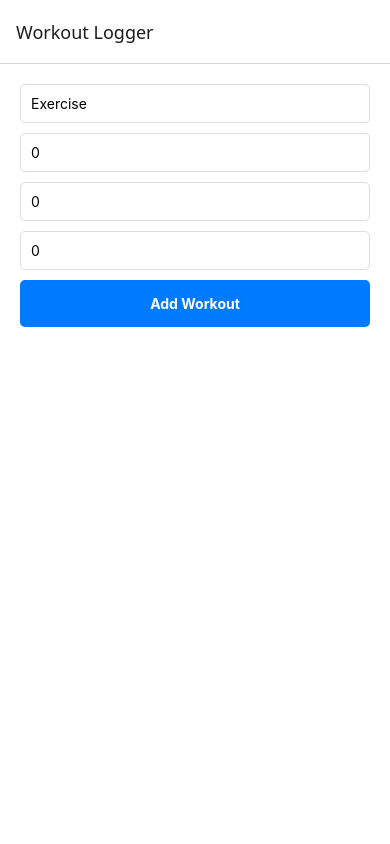
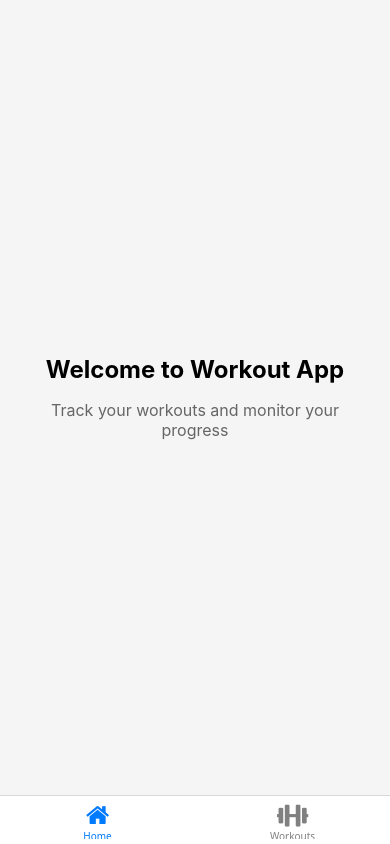
Before and after one commit to laurenthat/WorkoutApp-frontend, a React Native app: screen /Home in a window 390 px wide. Built offline with nearby package versions, Linux system fonts and the light colour scheme; no server answers.

Commit message:
Made two Screens(Home and Workouts. Workouts screen has a list of workouts and a button to add workouts

```diff
--- a/App.tsx
+++ b/App.tsx
@@ -1,19 +1,25 @@
+import "react-native-gesture-handler";
+import "react-native-reanimated";
+import { GestureHandlerRootView } from "react-native-gesture-handler";
 import { NavigationContainer } from "@react-navigation/native";
 import { createNativeStackNavigator } from "@react-navigation/native-stack";
-import { HomeScreen } from "./src/screens/HomeScreen";
+import { AppNavigator } from "./src/navigation/AppNavigator";
 
 const Stack = createNativeStackNavigator();
 
 export default function App() {
   return (
-    <NavigationContainer>
-      <Stack.Navigator>
+    <GestureHandlerRootView style={{ flex: 1 }}>
+      <NavigationContainer>
+        {/* <Stack.Navigator>
         <Stack.Screen
           name="Home"
           component={HomeScreen}
           options={{ title: "Workout Logger" }}
         />
-      </Stack.Navigator>
-    </NavigationContainer>
+      </Stack.Navigator> */}
+        <AppNavigator />
+      </NavigationContainer>
+    </GestureHandlerRootView>
   );
 }
--- /dev/null
+++ b/babel.config.js
@@ -0,0 +1,4 @@
+module.exports = {
+  presets: ["babel-preset-expo"],
+  plugins: ["react-native-reanimated/plugin"],
+};
--- a/package.json
+++ b/package.json
@@ -10,6 +10,8 @@
     "web": "expo start --web"
   },
   "dependencies": {
+    "@gorhom/bottom-sheet": "^5.1.2",
+    "@react-navigation/bottom-tabs": "^7.3.4",
     "@react-navigation/native": "^7.1.0",
     "@react-navigation/native-stack": "^7.3.4",
     "axios": "^1.8.4",
@@ -17,7 +19,9 @@
     "expo-status-bar": "~2.0.1",
     "react": "18.3.1",
     "react-native": "0.76.8",
-    "react-native-safe-area-context": "4.12.0",
+    "react-native-gesture-handler": "~2.20.2",
+    "react-native-reanimated": "~3.16.1",
+    "react-native-safe-area-context": "^4.12.0",
     "react-native-screens": "~4.4.0"
   },
   "devDependencies": {
--- a/src/components/WorkoutForm.tsx
+++ b/src/components/WorkoutForm.tsx
@@ -5,6 +5,7 @@ import {
   StyleSheet,
   TouchableOpacity,
   Text,
+  Modal,
 } from "react-native";
 import { Workout } from "../types/workout";
 
@@ -13,6 +14,7 @@ interface Props {
 }
 
 export const WorkoutForm: React.FC<Props> = ({ onSubmit }) => {
+  //   const [isModalVisible, setIsModalVisible] = useState(false);
   const [workout, setWorkout] = useState<Workout>({
     exercise: "",
     sets: 0,
@@ -23,6 +25,7 @@ export const WorkoutForm: React.FC<Props> = ({ onSubmit }) => {
   const handleSubmit = () => {
     onSubmit(workout);
     setWorkout({ exercise: "", sets: 0, reps: 0, weight: 0 });
+    // setIsModalVisible(false);
   };
 
   return (
@@ -65,7 +68,7 @@ export const WorkoutForm: React.FC<Props> = ({ onSubmit }) => {
 
 const styles = StyleSheet.create({
   container: {
-    padding: 20,
+    flex: 1,
   },
   input: {
     borderWidth: 1,
@@ -79,9 +82,11 @@ const styles = StyleSheet.create({
     padding: 15,
     borderRadius: 5,
     alignItems: "center",
+    marginTop: 10,
   },
   buttonText: {
     color: "white",
     fontWeight: "bold",
+    fontSize: 16,
   },
 });
--- a/src/components/WorkoutList.tsx
+++ b/src/components/WorkoutList.tsx
@@ -6,28 +6,69 @@ import {
   TouchableOpacity,
   FlatList,
 } from "react-native";
+import { FontAwesome } from "@expo/vector-icons";
 import { Workout } from "../types/workout";
 
 interface Props {
   workouts: Workout[];
   onDelete: (id: number) => void;
+  onModify?: (workout: Workout) => void;
 }
 
-export const WorkoutList: React.FC<Props> = ({ workouts, onDelete }) => {
+const formatDate = (date: Date) => {
+  return new Intl.DateTimeFormat("en-US", {
+    day: "numeric",
+    month: "long",
+    year: "numeric",
+  }).format(date);
+};
+
+export const WorkoutList: React.FC<Props> = ({
+  workouts,
+  onDelete,
+  onModify,
+}) => {
   const renderItem = ({ item }: { item: Workout }) => (
     <View style={styles.item}>
-      <View style={styles.info}>
+      <View style={styles.contentContainer}>
+        <View style={styles.mainContent}>
           <Text style={styles.exercise}>{item.exercise}</Text>
-        <Text style={styles.details}>
-          {item.sets} sets × {item.reps} reps @ {item.weight} lbs
+          <View style={styles.statsContainer}>
+            <View style={styles.statItem}>
+              <Text style={styles.statLabel}>Sets</Text>
+              <Text style={styles.statValue}>{item.sets}</Text>
+            </View>
+            <View style={styles.statItem}>
+              <Text style={styles.statLabel}>Reps</Text>
+              <Text style={styles.statValue}>{item.reps}</Text>
+            </View>
+            <View style={styles.statItem}>
+              <Text style={styles.statLabel}>Weight</Text>
+              <Text style={styles.statValue}>{item.weight} lbs</Text>
+            </View>
+            <View style={styles.statItem}>
+              <Text style={styles.statLabel}>Date</Text>
+              <Text style={styles.date}>
+                {item.created_at && formatDate(new Date(item.created_at))}
               </Text>
             </View>
+          </View>
+        </View>
+        <View style={styles.actionsContainer}>
+          <TouchableOpacity
+            onPress={() => onModify && item.id && onModify(item)}
+            style={styles.iconButton}
+          >
+            <FontAwesome name="edit" size={20} color="#007AFF" />
+          </TouchableOpacity>
           <TouchableOpacity
             onPress={() => item.id && onDelete(item.id)}
-        style={styles.deleteButton}
+            style={styles.iconButton}
           >
-        <Text style={styles.deleteText}>Delete</Text>
+            <FontAwesome name="trash" size={20} color="#FF3B30" />
           </TouchableOpacity>
+        </View>
+      </View>
     </View>
   );
 
@@ -44,32 +85,63 @@ export const WorkoutList: React.FC<Props> = ({ workouts, onDelete }) => {
 const styles = StyleSheet.create({
   list: {
     flex: 1,
+    paddingTop: 16,
   },
   item: {
-    flexDirection: "row",
-    padding: 15,
+    padding: 16,
+    marginBottom: 16,
+    borderRadius: 8,
+    shadowColor: "#7f7f7f",
+    shadowOffset: {
+      width: 0,
+      height: 10,
+    },
+    shadowOpacity: 0.1,
+    shadowRadius: 3,
+    elevation: 3,
     borderBottomWidth: 1,
     borderBottomColor: "#ddd",
-    alignItems: "center",
     backgroundColor: "white",
   },
-  info: {
+  contentContainer: {
+    flexDirection: "row",
+    justifyContent: "space-between",
+  },
+  mainContent: {
     flex: 1,
   },
   exercise: {
+    fontSize: 24,
+    fontWeight: "bold",
+    marginBottom: 12,
+  },
+  date: {
     fontSize: 16,
-    fontWeight: "bold",
+    fontWeight: "600",
+    marginBottom: 4,
   },
-  details: {
+  statsContainer: {
+    flexDirection: "row",
+    gap: 24,
+  },
+  statItem: {
+    alignItems: "center",
+  },
+  statLabel: {
+    fontSize: 14,
     color: "#666",
-    marginTop: 4,
+    marginBottom: 4,
   },
-  deleteButton: {
-    backgroundColor: "#FF3B30",
-    padding: 8,
-    borderRadius: 5,
+  statValue: {
+    fontSize: 16,
+    fontWeight: "600",
   },
-  deleteText: {
-    color: "white",
+  actionsContainer: {
+    flexDirection: "row",
+    alignItems: "flex-start",
+    gap: 16,
+  },
+  iconButton: {
+    padding: 4,
   },
 });
--- /dev/null
+++ b/src/navigation/AppNavigator.tsx
@@ -0,0 +1,38 @@
+import React from "react";
+import { createBottomTabNavigator } from "@react-navigation/bottom-tabs";
+import { HomeScreen } from "../screens/HomeScreen";
+import { WorkoutsScreen } from "../screens/WorkoutsScreen";
+import { FontAwesome, FontAwesome5 } from "@expo/vector-icons"; // Assuming you're using Expo
+
+const Tab = createBottomTabNavigator();
+
+export const AppNavigator = () => {
+  return (
+    <Tab.Navigator
+      screenOptions={{
+        tabBarActiveTintColor: "#007AFF",
+        tabBarInactiveTintColor: "gray",
+        headerShown: false,
+      }}
+    >
+      <Tab.Screen
+        name="Home"
+        component={HomeScreen}
+        options={{
+          tabBarIcon: ({ color, size }) => (
+            <FontAwesome name="home" size={size} color={color} />
+          ),
+        }}
+      />
+      <Tab.Screen
+        name="Workouts"
+        component={WorkoutsScreen}
+        options={{
+          tabBarIcon: ({ color, size }) => (
+            <FontAwesome5 name="dumbbell" size={size} color={color} />
+          ),
+        }}
+      />
+    </Tab.Navigator>
+  );
+};
--- a/src/screens/HomeScreen.tsx
+++ b/src/screens/HomeScreen.tsx
@@ -1,55 +1,39 @@
-import React, { useEffect, useState } from "react";
-import { StyleSheet, View } from "react-native";
-import { WorkoutForm } from "../components/WorkoutForm";
-import { WorkoutList } from "../components/WorkoutList";
-import { workoutService } from "../services/workoutService";
-import { Workout } from "../types/workout";
+import React from "react";
+import { View, Text, StyleSheet, SafeAreaView } from "react-native";
 
 export const HomeScreen = () => {
-  const [workouts, setWorkouts] = useState<Workout[]>([]);
-
-  useEffect(() => {
-    loadWorkouts();
-  }, []);
-
-  const loadWorkouts = async () => {
-    try {
-      const data = await workoutService.getAllWorkouts();
-      setWorkouts(data);
-    } catch (error) {
-      console.error("Error loading workouts:", error);
-    }
-  };
-
-  const handleAddWorkout = async (workout: Workout) => {
-    try {
-      await workoutService.createWorkout(workout);
-      loadWorkouts();
-    } catch (error) {
-      console.error("Error adding workout:", error);
-    }
-  };
-
-  const handleDeleteWorkout = async (id: number) => {
-    try {
-      await workoutService.deleteWorkout(id);
-      loadWorkouts();
-    } catch (error) {
-      console.error("Error deleting workout:", error);
-    }
-  };
-
   return (
-    <View style={styles.container}>
-      <WorkoutForm onSubmit={handleAddWorkout} />
-      <WorkoutList workouts={workouts} onDelete={handleDeleteWorkout} />
-    </View>
+    <SafeAreaView style={styles.container}>
+      <View style={styles.content}>
+        <Text style={styles.title}>Welcome to Workout App</Text>
+        <Text style={styles.subtitle}>
+          Track your workouts and monitor your progress
+        </Text>
+      </View>
+    </SafeAreaView>
   );
 };
 
 const styles = StyleSheet.create({
   container: {
     flex: 1,
-    backgroundColor: "#fff",
+    backgroundColor: "#f5f5f5",
+  },
+  content: {
+    flex: 1,
+    padding: 16,
+    justifyContent: "center",
+    alignItems: "center",
+  },
+  title: {
+    fontSize: 24,
+    fontWeight: "bold",
+    marginBottom: 16,
+    textAlign: "center",
+  },
+  subtitle: {
+    fontSize: 16,
+    color: "#666",
+    textAlign: "center",
   },
 });
--- /dev/null
+++ b/src/screens/WorkoutsScreen.tsx
@@ -0,0 +1,134 @@
+import React, {
+  useEffect,
+  useState,
+  useRef,
+  useCallback,
+  useMemo,
+} from "react";
+import { View, StyleSheet, SafeAreaView, TouchableOpacity } from "react-native";
+import { FontAwesome } from "@expo/vector-icons";
+import BottomSheet, { BottomSheetView } from "@gorhom/bottom-sheet";
+import { GestureHandlerRootView } from "react-native-gesture-handler";
+import { workoutApi } from "../services/workoutService";
+import { Workout } from "../types/workout";
+import { WorkoutList } from "../components/WorkoutList";
+import { WorkoutForm } from "../components/WorkoutForm";
+
+export const WorkoutsScreen = () => {
+  const [workouts, setWorkouts] = useState<Workout[]>([]);
+  const bottomSheetRef = useRef<BottomSheet>(null);
+  const snapPoints = useMemo(() => ["50%"], []);
+
+  const loadWorkouts = async () => {
+    try {
+      const data = await workoutApi.getAll();
+      setWorkouts(data);
+    } catch (error) {
+      console.error("Error loading workouts:", error);
+    }
+  };
+
+  useEffect(() => {
+    loadWorkouts();
+  }, []);
+
+  const handleAddWorkout = async (workout: Omit<Workout, "id">) => {
+    try {
+      await workoutApi.create(workout);
+      loadWorkouts();
+      bottomSheetRef.current?.close();
+    } catch (error) {
+      console.error("Error adding workout:", error);
+    }
+  };
+
+  const handleDeleteWorkout = async (id: number) => {
+    try {
+      await workoutApi.delete(id);
+      loadWorkouts();
+    } catch (error) {
+      console.error("Error deleting workout:", error);
+    }
+  };
+
+  const handleSheetChanges = useCallback((index: number) => {
+    console.log("handleSheetChanges", index);
+  }, []);
+
+  const openBottomSheet = useCallback(() => {
+    bottomSheetRef.current?.snapToIndex(0);
+  }, []);
+
+  return (
+    <GestureHandlerRootView style={styles.container}>
+      <SafeAreaView style={styles.safeArea}>
+        <View style={styles.content}>
+          <WorkoutList workouts={workouts} onDelete={handleDeleteWorkout} />
+
+          <TouchableOpacity style={styles.fab} onPress={openBottomSheet}>
+            <FontAwesome name="plus" size={24} color="white" />
+          </TouchableOpacity>
+
+          <BottomSheet
+            ref={bottomSheetRef}
+            index={-1}
+            snapPoints={snapPoints}
+            onChange={handleSheetChanges}
+            enablePanDownToClose
+            backgroundStyle={styles.bottomSheetBackground}
+            handleIndicatorStyle={styles.bottomSheetIndicator}
+          >
+            <BottomSheetView style={styles.bottomSheetContent}>
+              <WorkoutForm onSubmit={handleAddWorkout} />
+            </BottomSheetView>
+          </BottomSheet>
+        </View>
+      </SafeAreaView>
+    </GestureHandlerRootView>
+  );
+};
+
+const styles = StyleSheet.create({
+  container: {
+    flex: 1,
+    backgroundColor: "#f5f5f5",
+  },
+  safeArea: {
+    flex: 1,
+    paddingTop: 20,
+  },
+  content: {
+    flex: 1,
+    position: "relative",
+    paddingTop: 16,
+  },
+  fab: {
+    position: "absolute",
+    bottom: 20,
+    right: 20,
+    width: 56,
+    height: 56,
+    borderRadius: 28,
+    backgroundColor: "#007AFF",
+    justifyContent: "center",
+    alignItems: "center",
+    elevation: 4,
+    shadowColor: "#000",
+    shadowOffset: { width: 0, height: 2 },
+    shadowOpacity: 0.25,
+    shadowRadius: 3.84,
+  },
+  bottomSheetBackground: {
+    backgroundColor: "white",
+    borderTopLeftRadius: 16,
+    borderTopRightRadius: 16,
+  },
+  bottomSheetContent: {
+    flex: 1,
+    padding: 16,
+  },
+  bottomSheetIndicator: {
+    backgroundColor: "#A3A3A3",
+    width: 40,
+  },
+});
```
Also changed, not shown: src/services/workoutService.ts (+14 -7 lines), 1 other file (tests, documents, lock files or other folders). Lines whose indentation alone changed are shown as unchanged.
